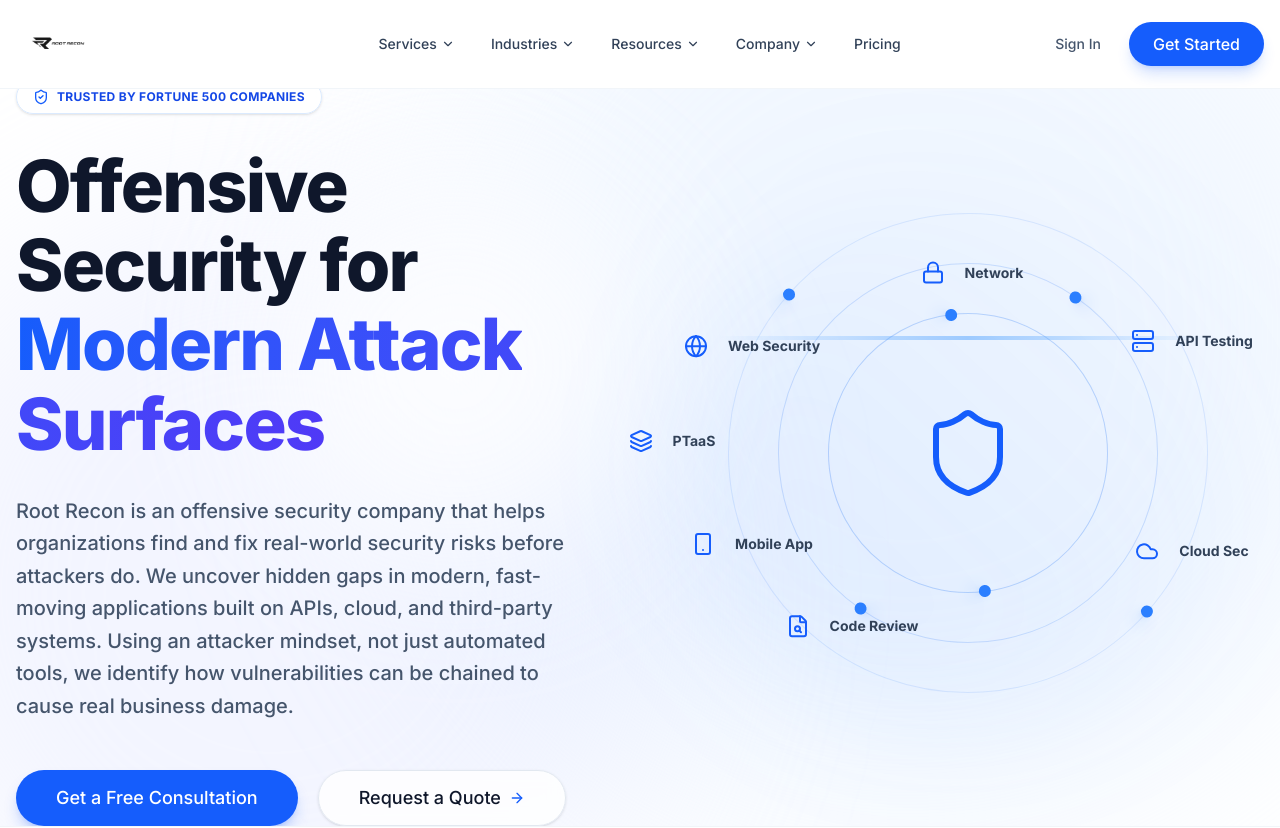
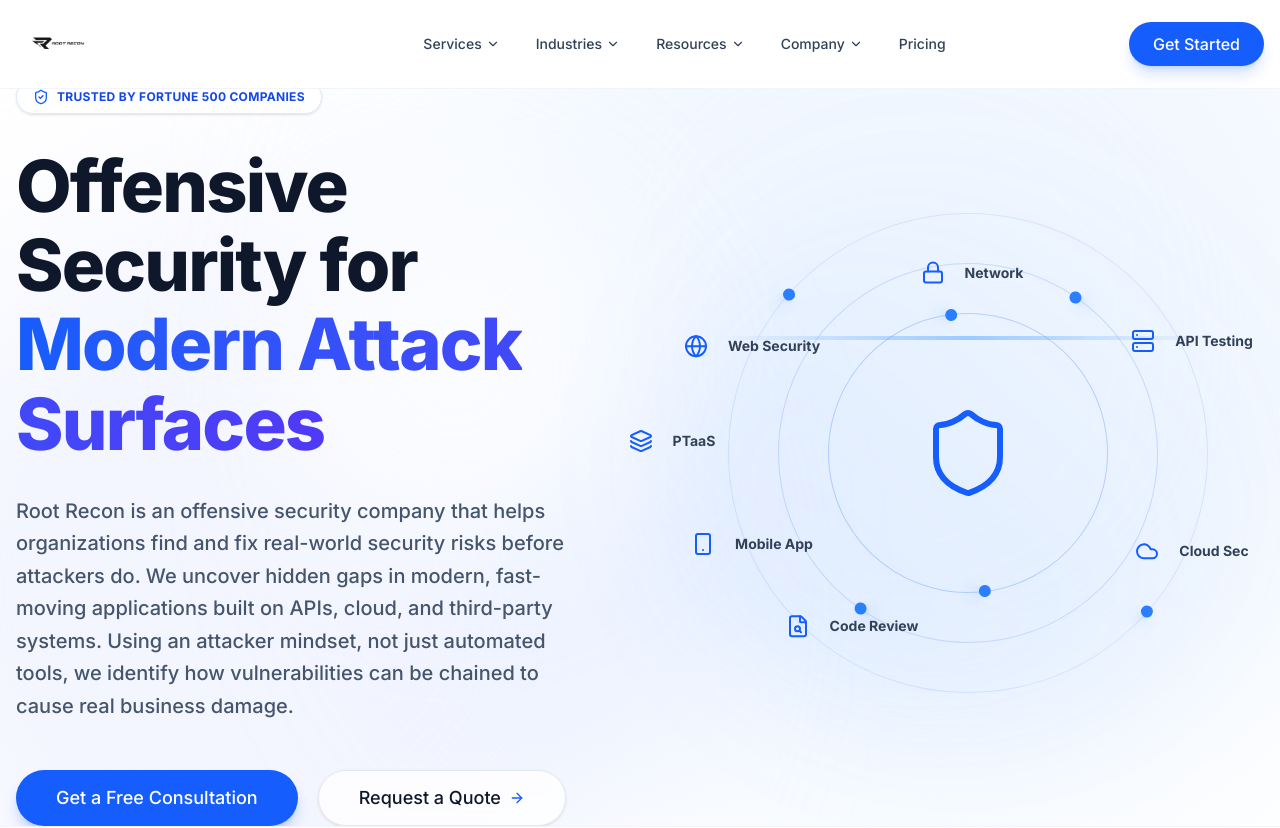
Before and after one commit to Siraj617/roor_recon, a Next.js app: page / in a window 1280 px wide. Shown: the top 828 px of the page. Built offline with nearby package versions, Linux system fonts and the light colour scheme.

Commit message:
Remove 'Sign In' link from Header component

```diff
--- a/components/layout/Header.tsx
+++ b/components/layout/Header.tsx
@@ -146,9 +146,7 @@
 
                 {/* CTAs */}
                 <div className="hidden lg:flex items-center gap-3">
-                    <Link href="/get-started" className="text-sm font-medium text-slate-600 hover:text-blue-600 px-4 py-2">
-                        Sign In
-                    </Link>
+
                     <Link href="/get-started">
                         <Button className="bg-blue-600 hover:bg-blue-700 text-white shadow-lg shadow-blue-600/20 px-6">
                             Get Started
@@ -189,7 +187,7 @@
                                 <Link href="/get-started">
                                     <Button className="w-full bg-blue-600 text-white">Get Started</Button>
                                 </Link>
-                                <Link href="/get-started" className="text-center text-sm text-slate-600">Sign In</Link>
+
                             </div>
                         </div>
                     </motion.div>
```
